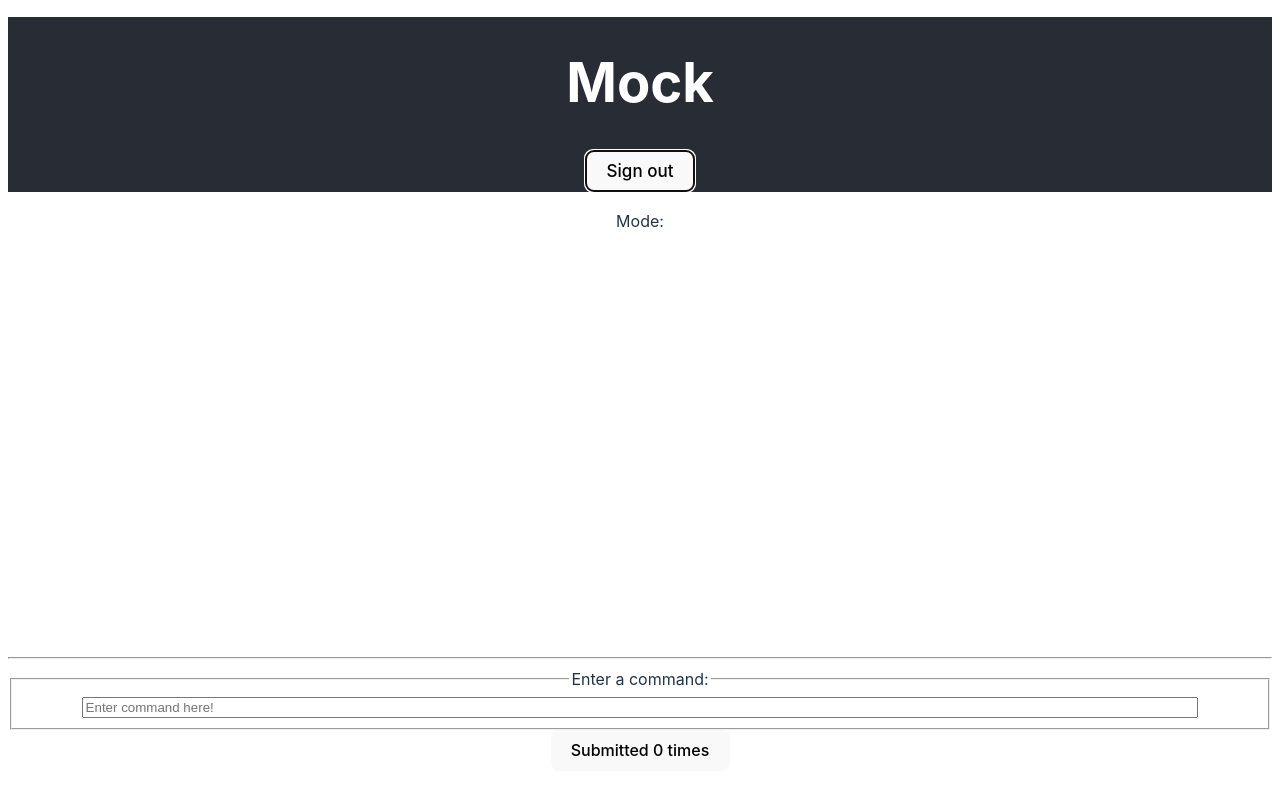
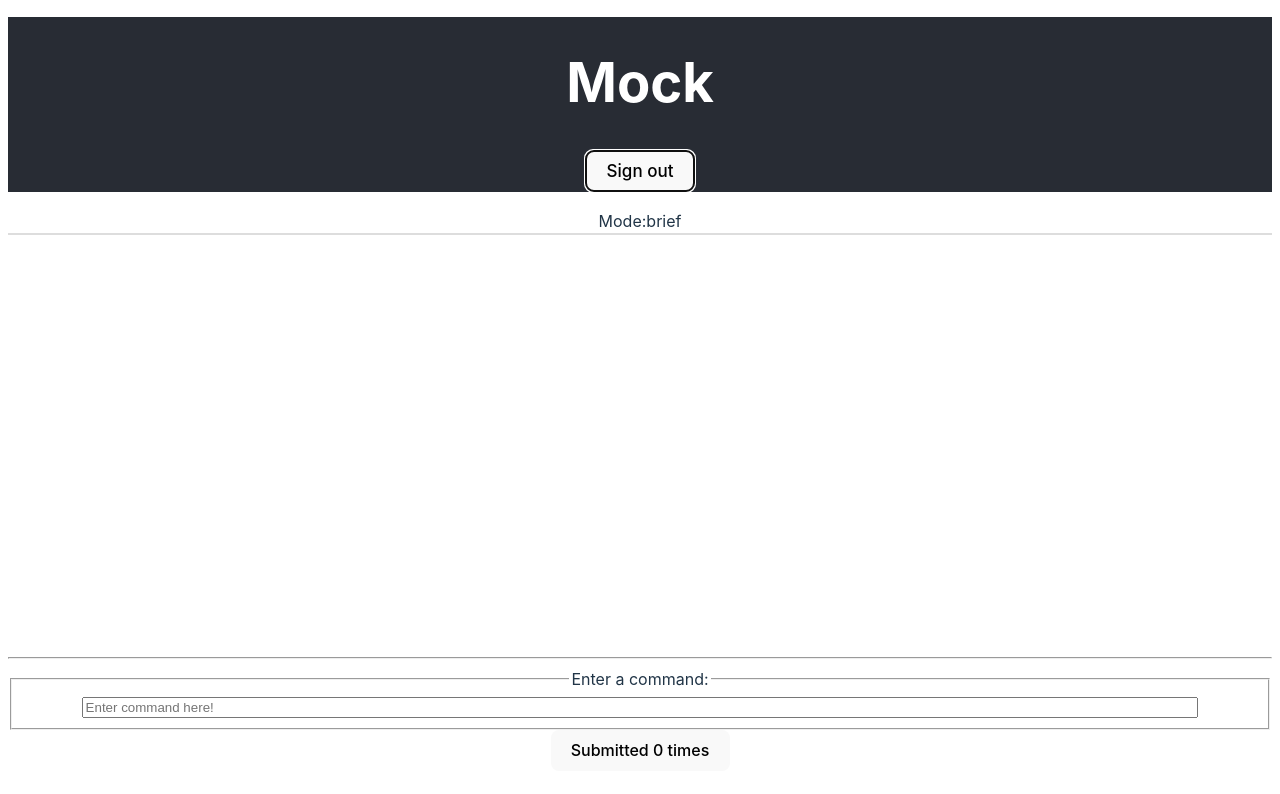
Before and after one commit to cs0320-s24/mock-mlau17-ebrayboy, a React (Vite) app in the folder mock/: page / in a window 1280 px wide. Both pictures are taken after a click on the button "Login". Shown: the top 794 px of the page. Built offline with nearby package versions, Linux system fonts and the light colour scheme.

Commit message:
mode implemented, view completed

```diff
--- a/mock/src/components/REPL.tsx
+++ b/mock/src/components/REPL.tsx
@@ -16,8 +16,10 @@ import { registerCommand } from './CommandRegistry';
 export default function REPL() {
   // TODO: Add some kind of shared state that holds all the commands submitted.
   // CHANGED
-  const [history, setHistory] = useState<string[]>([])
+  const [history, setHistory] = useState<string[][]>([])
   const [outputMode, setOutputMode] = useState<boolean>(false)
+  const [outputSetting, setOutputSetting] = useState<string>("brief")
+  const [command, setCommand] = useState<string>("")
 
   // const commandMap = new Map<string, REPLFunction>({
   //   ['load_file', loadCommand],
@@ -30,10 +32,12 @@ export default function REPL() {
     <div className="repl">
       {/*This is where your REPLHistory might go... You also may choose to add it within your REPLInput
       component or somewhere else depending on your component organization. What are the pros and cons of each? */}
-      <REPLHistory history={history} outputMode={outputMode}/>
+      <REPLHistory history={history} outputMode={outputMode} outputSetting = {outputSetting} command = {command}/>
       <hr></hr>
       {/* CHANGED */}
-      <REPLInput history={history} setHistory={setHistory} outputMode={outputMode} setOutputMode={setOutputMode}
+      <REPLInput history={history} setHistory={setHistory} outputMode={outputMode}
+      setOutputMode={setOutputMode} outputSetting = {outputSetting} setOutputSetting = {setOutputSetting}
+      command = {command} setCommand = {setCommand}
       />
     </div>
   );
--- a/mock/src/components/REPLHistory.tsx
+++ b/mock/src/components/REPLHistory.tsx
@@ -4,22 +4,39 @@ import { Dispatch, SetStateAction, useState } from 'react';
 interface REPLHistoryProps{
     // TODO: Fill with some shared state tracking all the pushed commands
     // CHANGED
-    history: string[]
+    history: string[][]
 
     outputMode: boolean
+    outputSetting: string
+
+    command: string
 }
 export function REPLHistory(props : REPLHistoryProps) {
+    let modeTextCommand = "";
+    let modeTextOutput = "";
+
+    if (props.outputMode){
+        modeTextCommand = "Command:" + props.command
+        modeTextOutput = "Output:"
+    }
     return (
         <div className="repl-history" >
-            {'Mode:'}
-            {/* This is where command history will go */}
-            {/* TODO: To go through all the pushed commands... try the .map() function! */}
-            {/* CHANGED */}
-            {props.history.map((value) => (
-            <div>
-                <p>{value}</p>
-                </div>
-            ))}
+            {'Mode:' + props.outputSetting}
+
+
+            <table>
+            {modeTextCommand}
+                <tbody>
+                {modeTextOutput}
+                    {props.history.map((row, index) => (
+                        <tr key={index}>
+                            {row.map((cell, cellIndex) => (
+                                <td key={cellIndex}>{cell}</td>
+                            ))}
+                        </tr>
+                    ))}
+                </tbody>
+            </table>
         </div>
-        );
+    );
 }
--- a/mock/src/components/REPLInput.tsx
+++ b/mock/src/components/REPLInput.tsx
@@ -12,8 +12,14 @@ interface REPLInputProps{
   outputMode: boolean
   setOutputMode: Dispatch<SetStateAction<boolean>>
 
-  history: string[],
-  setHistory: Dispatch<SetStateAction<string[]>>,
+  outputSetting: string
+  setOutputSetting: Dispatch<SetStateAction<string>>
+
+  command: string
+  setCommand: Dispatch<SetStateAction<string>>
+
+  history: string[][],
+  setHistory: Dispatch<SetStateAction<string[][]>>,
 
 }
 
@@ -89,7 +95,25 @@ export function REPLInput(props : REPLInputProps) {
     //   }
     // }
 
+    registerCommand("mode", (args: Array<string>) : string | string[][] => {
+      props.setCommand("mode " + args.join(" "));
+      const modeType = args[0];
+      props.setOutputSetting(modeType)
+      if (modeType == "verbose"){
+        props.setOutputMode(true);
+        return "Mode switched to verbose"
+      } else if (modeType == "breif"){
+        props.setOutputMode(false);
+
+        return "Mode switched to breif"
+      }else{
+        return "No mode for " + modeType + ". Available modes are breif or verbose"
+      }
+
+    })
+
     registerCommand("load_file", (args: Array<string>): string | string[][] => {
+      props.setCommand("load_file " + args.join(" "));
       const filePath = args[0]
       const resultOfLoad = loadedMap.get(filePath)
       var message = ""
@@ -108,6 +132,7 @@ export function REPLInput(props : REPLInputProps) {
     });
 
     registerCommand("view", (args: Array<string>): string | string[][] => {
+      props.setCommand("view " + args.join(" "));
       var message = ""
 
       if (loadedFile == ""){
@@ -116,6 +141,7 @@ export function REPLInput(props : REPLInputProps) {
 
       const resultOfView = viewedMap.get(loadedFile)
       if (Array.isArray(resultOfView)){
+
         if (props.outputMode){
           return resultOfView
         } else{
@@ -126,6 +152,7 @@ export function REPLInput(props : REPLInputProps) {
     });
 
     registerCommand('search', (args: Array<string>): string | string[][] => {
+      props.setCommand("search " + args.join(" "));
       var message = ""
       if (loadedFile == ""){
         return message = "No file loaded, please load then try again"
@@ -146,26 +173,40 @@ export function REPLInput(props : REPLInputProps) {
     });
 
     function handleSubmit(commandString:string) {
+
       const [command, ...args] = commandString.split(' ');
       const processor = getCommandProcessor(command.toLowerCase());
       setCommandString('')
 
       if (processor){
+
         const result = processor(args)
 
         if(typeof result === "string"){
-          props.setHistory([result])
+
+          props.setHistory([[result]])
           setCount(count+1)
           setCommandString('')
         } else if(Array.isArray(result)){
-            result.forEach((list) => {
-                props.setHistory(list)
-                setCount(count+1)
-                setCommandString('')
-          });
+          props.setHistory(result);
+          //   let updatedHistory = [...props.history];
+          //   result.forEach((list) => {
+          //       list.forEach((value) => {
+          //         updatedHistory = [...updatedHistory, [value]];
+          //       setCount(count+1)
+          //       setCommandString('')
+          //       })
+          //       // props.setHistory(list)
+          //       // setCount(count+1)
+          //       // setCommandString('')
+          //       props.setHistory(updatedHistory);
+          // }
+
+          // );
+         // props.setHistory(updatedHistory);
         }
       } else{
-        props.setHistory(["Command Not Found!"])
+        props.setHistory([["Command Not Found!"]])
         setCommandString('')
       }
 
--- a/mock/src/mockedJson.ts
+++ b/mock/src/mockedJson.ts
@@ -4,6 +4,8 @@ filePathMap.set("/path/to/file1.csv", "Success: File Found and Loaded")
 filePathMap.set("/path/to/file2.csv", "Success: File Found and Loaded")
 filePathMap.set("/path/to/error.csv", "Failure: Filepath Error")
 filePathMap.set(" ", "Failure: File Cannot be Found")
+filePathMap.set("/path/to/fruitAndVegData.csv", "Success: File Found and Loaded")
+
 export const loadedMap = filePathMap
 
 const tableMap = new Map<string, string[][]>();
--- a/mock/src/styles/index.css
+++ b/mock/src/styles/index.css
@@ -5,7 +5,7 @@
 
   color-scheme: light dark;
   color: rgba(255, 255, 255, 0.87);
-  background-color: #242424;
+  background-color: #3f3b3b;
 
   font-synthesis: none;
   text-rendering: optimizeLegibility;
--- a/mock/src/styles/main.css
+++ b/mock/src/styles/main.css
@@ -7,6 +7,9 @@
 .repl {
     position:relative;
     min-height:95vh;
+    flex-direction: column;
+    justify-content: center;
+    align-items: center;
 }
 
 .repl-history {
@@ -14,6 +17,11 @@
     margin: auto;
     display: block;
     overflow: scroll;
+    flex-direction: column;
+    justify-content: center;
+    align-items: center;
+
+
 }
 
 /* .repl-history-output{
@@ -40,3 +48,17 @@ button{
     margin: auto;
     display: block;
 }
+table{
+    justify-content: center;
+    display: flex;
+    flex-direction: column;
+    align-items: center;
+    border: 1px solid #dddddd;
+
+}
+th, td {
+    border: 1px solid #dddddd;
+    text-align: left;
+    padding: 8px;
+    justify-content: center;
+  }
```
